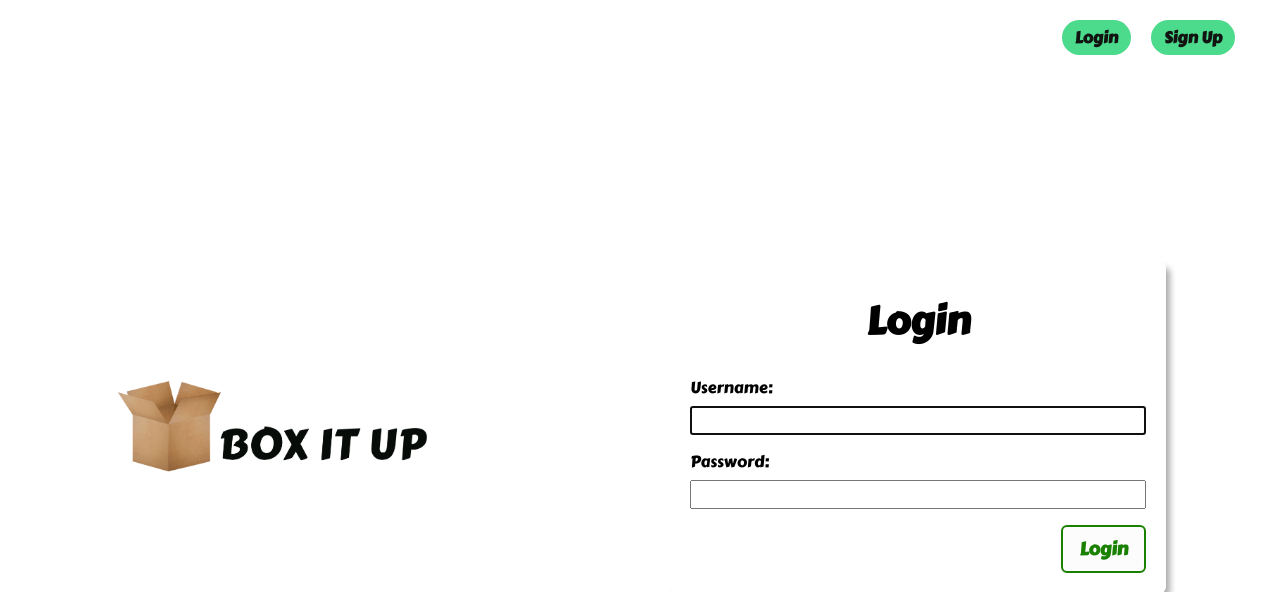
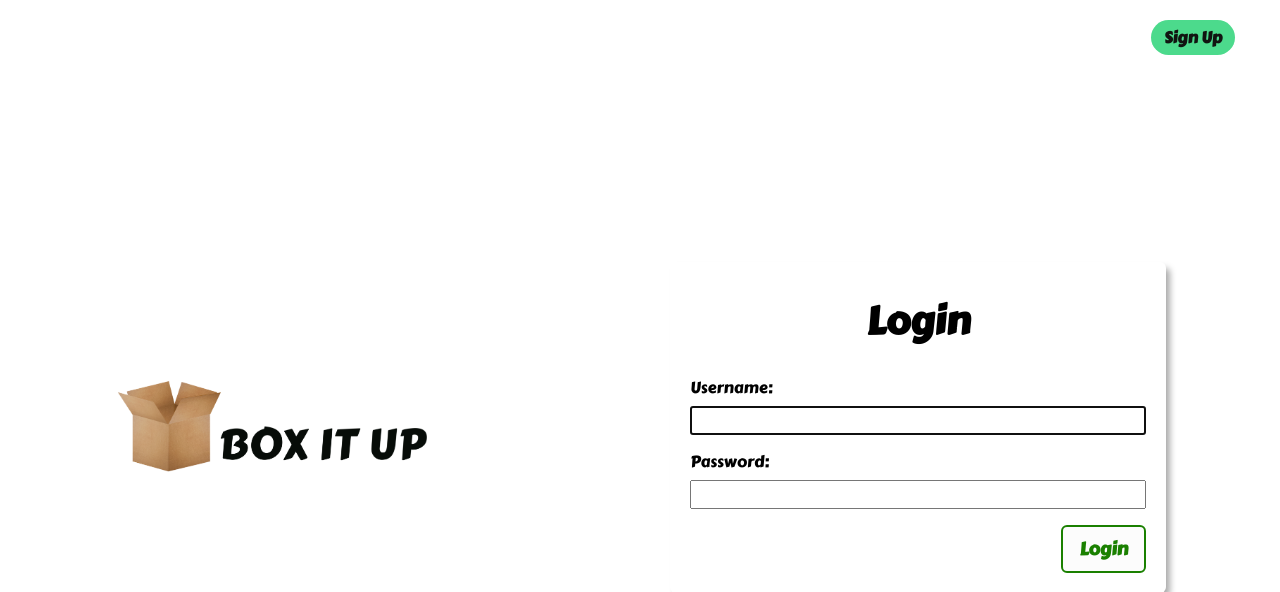
Before and after one commit to rhkearns/boxitup2, a Django app: page /?next=/boxes/1/ in a window 1280 px wide. Shown: the top 592 px of the page. Run offline with Django 3.2, Linux system fonts and the light colour scheme.

Commit message:
remove login on home nav bar

```diff
--- a/main_app/templates/base.html
+++ b/main_app/templates/base.html
@@ -35,7 +35,6 @@
         <li><a href="{% url 'items_index' %}">Search for an Item</a></li>
         <li><a href="{% url 'logout' %}">Log Out</a></li>
         {% else %}
-        <li><a href="{% url 'login' %}">Login</a></li>
         <li><a href="{% url 'signup' %}">Sign Up</a></li>
         {% endif %}
       </ul>
```
